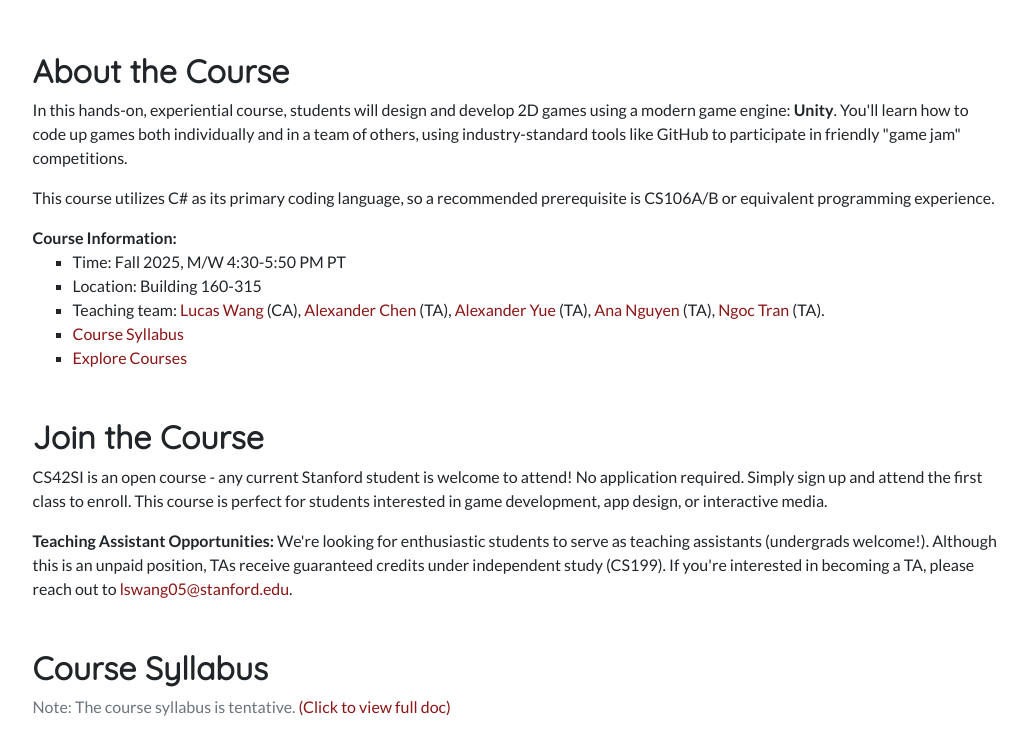
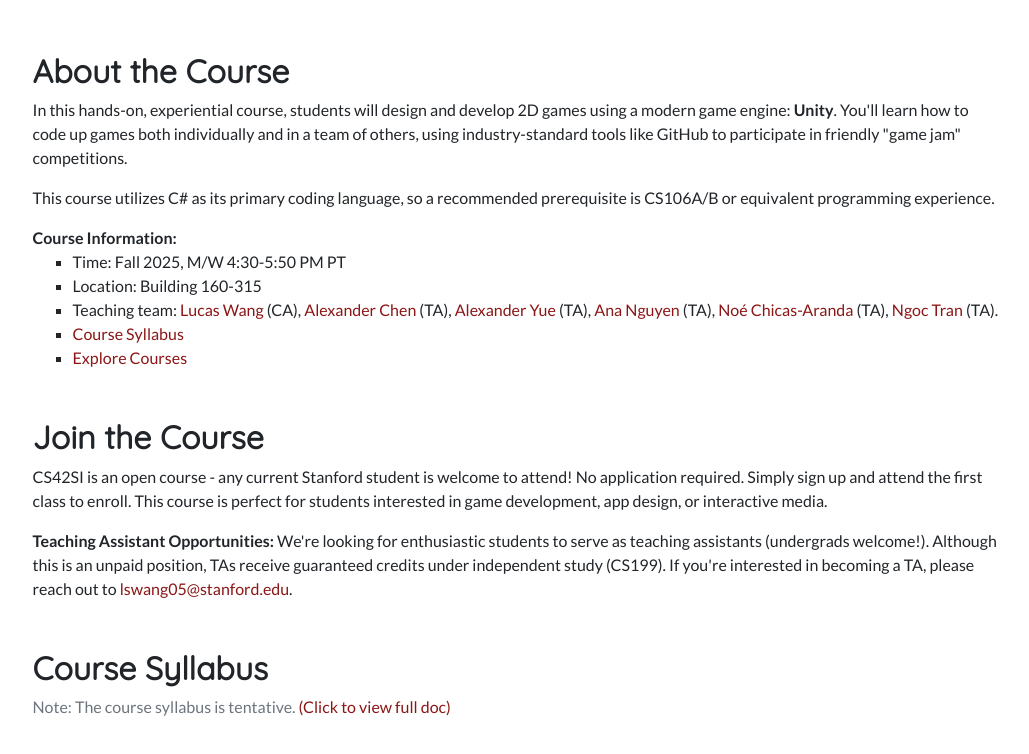
Before and after one commit to CS42SI-Game-Development/cs42si-website, a plain HTML site: page index.html in a window 1280 px wide. Shown: the part 820-1574 px from the top of the page, without its empty margins (124-1153 px from the left). Drawn offline with Linux system fonts and the light colour scheme; grey boxes are pictures that could not be loaded.

Commit message:
Updated TA list

```diff
--- a/index.html
+++ b/index.html
@@ -154,6 +154,8 @@
                     (TA),
                     <a href="mailto:anax@stanford.edu">Ana Nguyen</a>
                     (TA),
+                    <a href="mailto:nchicas@stanford.edu">Noé Chicas-Aranda</a>
+                    (TA),
                     <a href="mailto:nhtran@stanford.edu">Ngoc Tran</a>
                     (TA).
                   </li>
```
